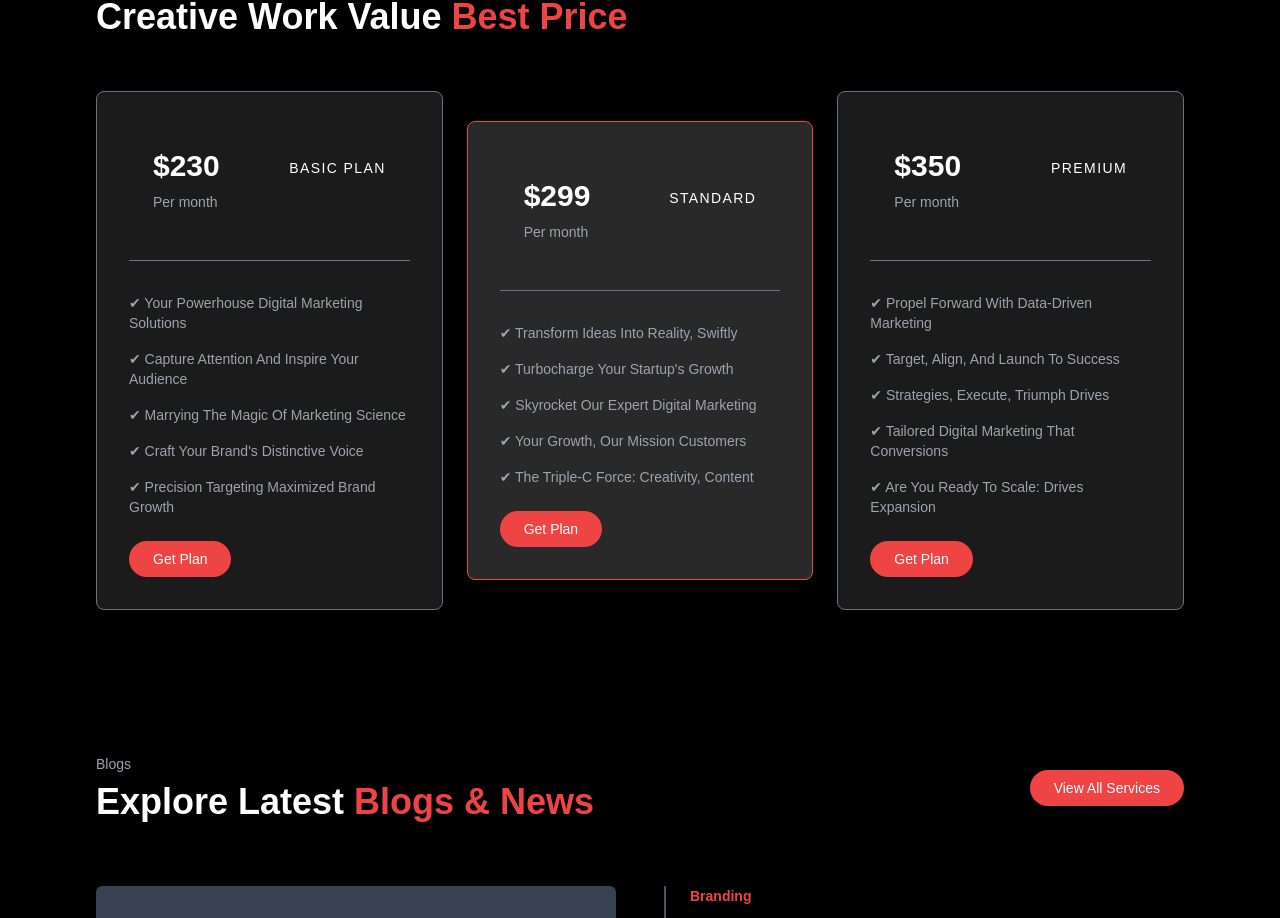
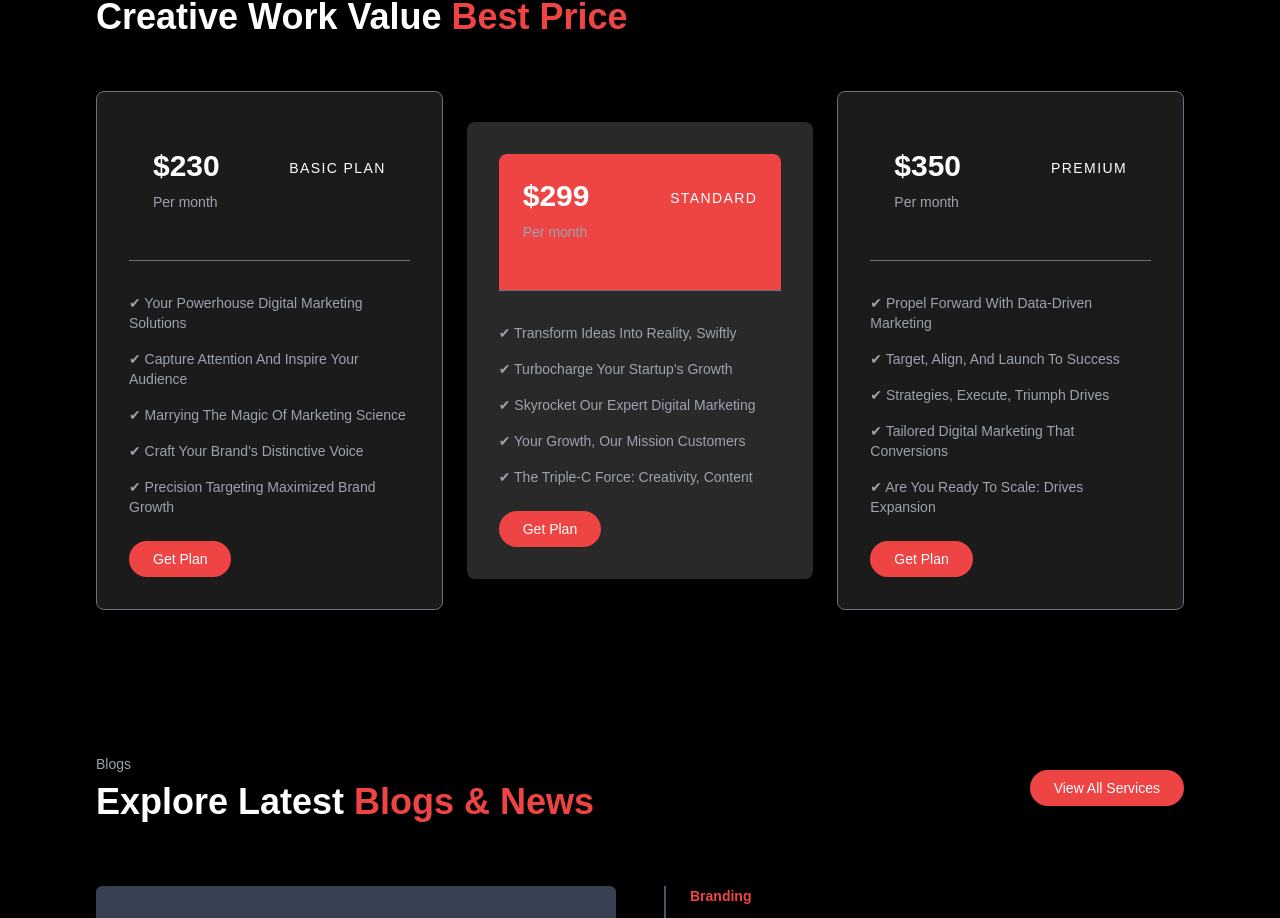
Before and after one commit to aminul-islam01101/Elegant-web, a Next.js app: page / in a window 1280 px wide. Shown: the part 3859-4777 px from the top of the page. Built offline with nearby package versions, Linux system fonts and the light colour scheme.

Commit message:
Price plan active standard with no border  effect implemented

```diff
--- a/src/components/view/PricePlan/PricePlan.tsx
+++ b/src/components/view/PricePlan/PricePlan.tsx
@@ -63,8 +63,8 @@ const PricePlan: React.FC = () => {
           </div>
 
           {/* Standard Plan */}
-          <div className="w-full lg:w-1/3 bg-[#292929] text-left p-8 rounded-lg border border-red-500 relative group">
-            <div className="hover:bg-red-500 transition p-6 rounded-t-lg group-hover:rounded-b-none">
+          <div className="w-full lg:w-1/3 bg-[#292929] text-left p-8 rounded-lg relative group">
+            <div className="bg-red-500 transition p-6 rounded-t-lg group-hover:rounded-b-none">
               <div className="flex justify-between items-center mb-6">
                 <div>
                   <p className="text-3xl font-bold text-white mb-2">
```
